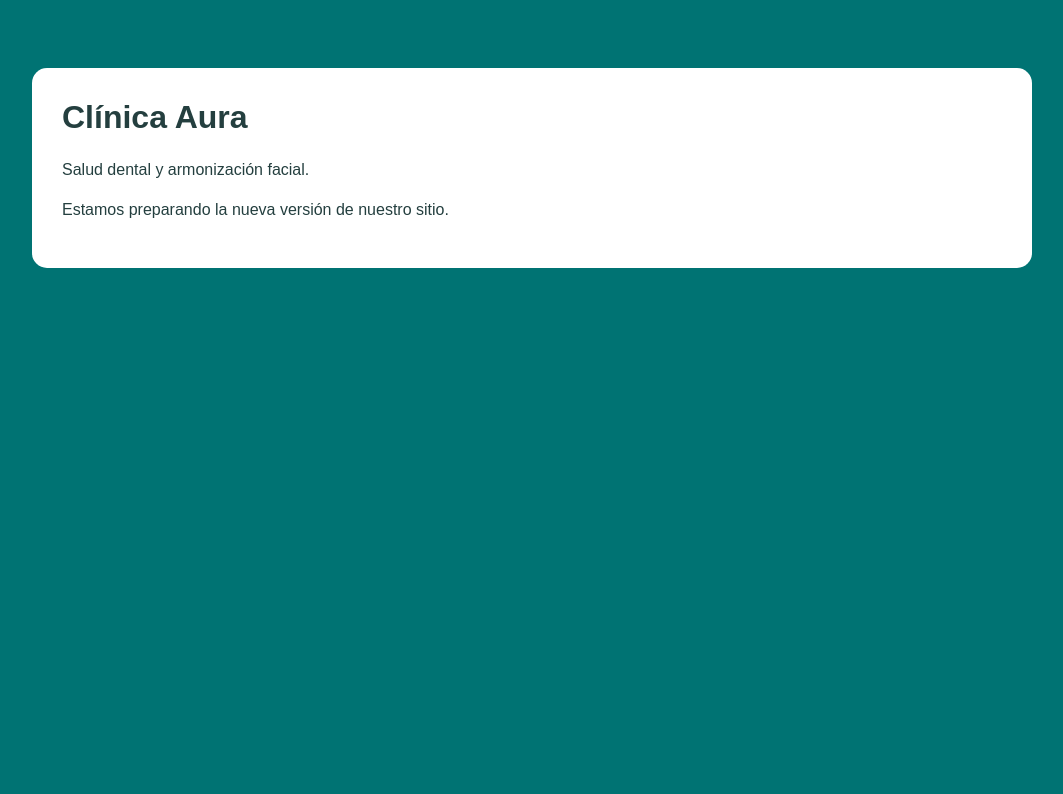
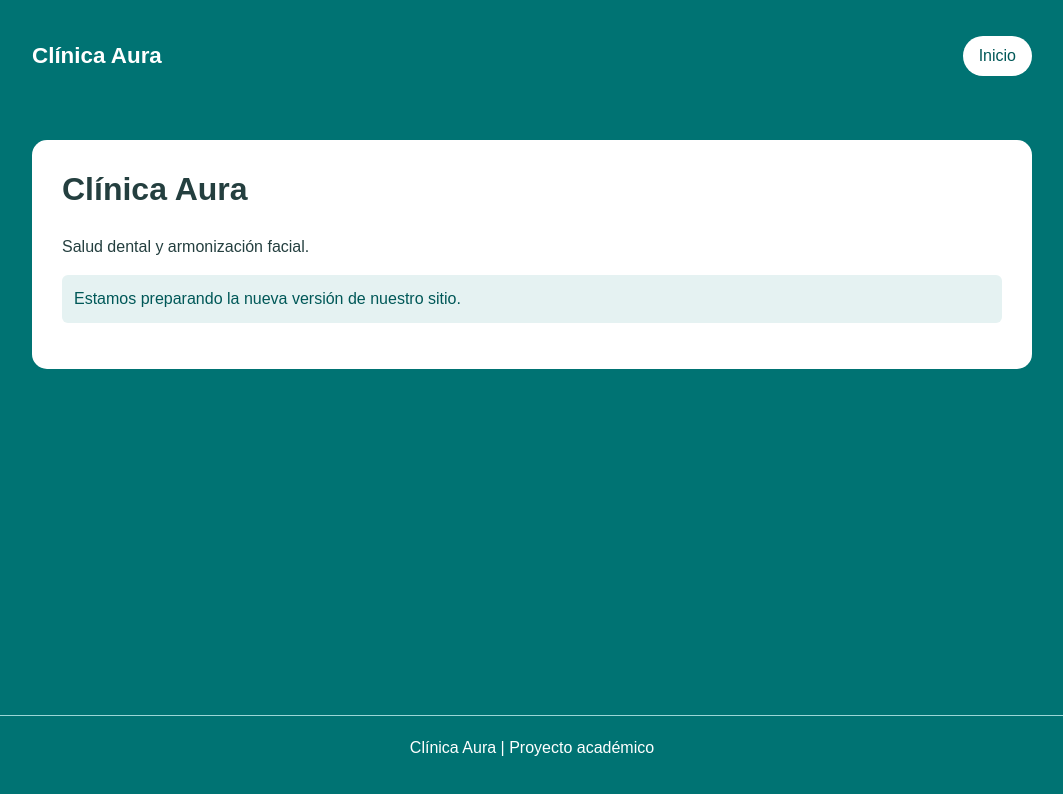
Before and after one commit to benjadiaz112/frontend-clinica-dental-facial, a Next.js app: page / in a window 1280 px wide. Shown: the top 794 px of the page, without its empty margins (108-1171 px from the left). Built offline with nearby package versions, Linux system fonts and the light colour scheme.

Commit message:
Crear componentes compartidos de Clinica Aura

```diff
--- a/app/layout.tsx
+++ b/app/layout.tsx
@@ -1,5 +1,8 @@
 import type { Metadata } from "next";
 import type { ReactNode } from "react";
+import Encabezado from "@/components/compartidos/Encabezado";
+import PiePagina from "@/components/compartidos/PiePagina";
+import { obtenerInformacionClinica } from "@/services/clinicaService";
 import "@/styles/globals.css";
 
 export const metadata: Metadata = {
@@ -8,9 +11,16 @@ export const metadata: Metadata = {
 };
 
 export default function RootLayout({ children }: { children: ReactNode }) {
+  const clinica = obtenerInformacionClinica();
+
   return (
     <html lang="es">
-      <body>{children}</body>
+      <body>
+        <a className="salto-contenido" href="#contenido">Ir al contenido</a>
+        <Encabezado nombre={clinica.nombre} />
+        <main id="contenido" tabIndex={-1}>{children}</main>
+        <PiePagina nombre={clinica.nombre} />
+      </body>
     </html>
   );
 }
--- /dev/null
+++ b/components/compartidos/Encabezado.tsx
@@ -0,0 +1,19 @@
+import Link from "next/link";
+import Menu from "./Menu";
+
+interface Propiedades {
+  nombre: string;
+}
+
+export default function Encabezado({ nombre }: Propiedades) {
+  const enlaces = [{ texto: "Inicio", ruta: "/" }];
+
+  return (
+    <header className="encabezado">
+      <div className="contenedor barra-navegacion">
+        <Link href="/" className="logo">{nombre}</Link>
+        <Menu enlaces={enlaces} />
+      </div>
+    </header>
+  );
+}
--- /dev/null
+++ b/components/compartidos/Mensaje.tsx
@@ -0,0 +1,14 @@
+interface Propiedades {
+  texto: string;
+  tipo?: "info" | "error" | "exito";
+}
+
+export default function Mensaje({ texto, tipo = "info" }: Propiedades) {
+  if (texto === "") return null;
+
+  return (
+    <p className={"mensaje mensaje-" + tipo} role={tipo === "error" ? "alert" : "status"}>
+      {texto}
+    </p>
+  );
+}
--- /dev/null
+++ b/components/compartidos/Menu.tsx
@@ -0,0 +1,32 @@
+"use client";
+
+import Link from "next/link";
+import { usePathname } from "next/navigation";
+
+interface Propiedades {
+  enlaces: { texto: string; ruta: string }[];
+}
+
+export default function Menu({ enlaces }: Propiedades) {
+  const rutaActual = usePathname();
+
+  return (
+    <nav aria-label="Navegación principal">
+      <ul className="menu">
+        {enlaces.map(function (enlace) {
+          return (
+            <li key={enlace.ruta}>
+              <Link
+                href={enlace.ruta}
+                className="enlace-menu"
+                aria-current={rutaActual === enlace.ruta ? "page" : undefined}
+              >
+                {enlace.texto}
+              </Link>
+            </li>
+          );
+        })}
+      </ul>
+    </nav>
+  );
+}
--- /dev/null
+++ b/components/compartidos/PiePagina.tsx
@@ -0,0 +1,13 @@
+interface Propiedades {
+  nombre: string;
+}
+
+export default function PiePagina({ nombre }: Propiedades) {
+  return (
+    <footer className="pie-pagina">
+      <div className="contenedor">
+        <p>{nombre} | Proyecto académico</p>
+      </div>
+    </footer>
+  );
+}
--- a/components/inicio/PresentacionInicio.tsx
+++ b/components/inicio/PresentacionInicio.tsx
@@ -1,4 +1,5 @@
 import type { InformacionClinica } from "@/models/InformacionClinica";
+import Mensaje from "../compartidos/Mensaje";
 
 interface Propiedades {
   clinica: InformacionClinica;
@@ -6,10 +7,10 @@ interface Propiedades {
 
 export default function PresentacionInicio({ clinica }: Propiedades) {
   return (
-    <main className="contenedor panel portada">
-      <h1>{clinica.nombre}</h1>
+    <section className="contenedor panel portada" aria-labelledby="titulo-inicio">
+      <h1 id="titulo-inicio">{clinica.nombre}</h1>
       <p>{clinica.descripcion}</p>
-      <p>{clinica.aviso}</p>
-    </main>
+      <Mensaje texto={clinica.aviso} />
+    </section>
   );
 }
--- a/styles/globals.css
+++ b/styles/globals.css
@@ -11,6 +11,9 @@
 }
 
 body {
+  min-height: 100vh;
+  display: flex;
+  flex-direction: column;
   margin: 0;
   padding: 20px;
   background-color: var(--color-principal);
@@ -36,6 +39,77 @@ body {
 .portada {
   margin-top: 48px;
   margin-bottom: 48px;
+}
+
+.encabezado {
+  padding: 16px 0;
+}
+
+.barra-navegacion {
+  display: flex;
+  justify-content: space-between;
+  align-items: center;
+  gap: 16px;
+}
+
+.logo {
+  color: white;
+  font-size: 1.4rem;
+  font-weight: bold;
+  text-decoration: none;
+}
+
+.menu {
+  display: flex;
+  flex-wrap: wrap;
+  gap: 10px;
+  margin: 0;
+  padding: 0;
+  list-style: none;
+}
+
+.enlace-menu {
+  display: block;
+  padding: 8px 16px;
+  border-radius: 20px;
+  color: white;
+  text-decoration: none;
+}
+
+.enlace-menu:hover,
+.enlace-menu[aria-current="page"] {
+  background-color: white;
+  color: var(--color-oscuro);
+}
+
+.encabezado a:focus-visible {
+  outline-color: white;
+}
+
+.pie-pagina {
+  margin-top: auto;
+  padding: 20px 0;
+  border-top: 1px solid #9bd7d7;
+  color: white;
+  text-align: center;
+}
+
+.pie-pagina p {
+  margin: 0;
+}
+
+.salto-contenido {
+  position: absolute;
+  top: -100px;
+  left: 20px;
+  padding: 12px;
+  border-radius: 6px;
+  background-color: white;
+  color: var(--color-oscuro);
+}
+
+.salto-contenido:focus {
+  top: 12px;
 }
 
 .rejilla {
@@ -163,6 +237,11 @@ input[type="radio"] {
   color: var(--color-error);
 }
 
+.mensaje-info {
+  background-color: #e5f2f2;
+  color: var(--color-oscuro);
+}
+
 .mensaje-exito {
   background-color: #edf8f0;
   color: #17643a;
@@ -194,6 +273,14 @@ iframe {
     padding: 16px;
   }
 
+  .barra-navegacion {
+    flex-direction: column;
+  }
+
+  .menu {
+    justify-content: center;
+  }
+
   .panel,
   .tarjeta {
     padding: 20px;
```
Also changed, not shown: components/compartidos/Boton.tsx (added, +28 -0 lines), 7 other files (tests, documents, lock files or other folders).
